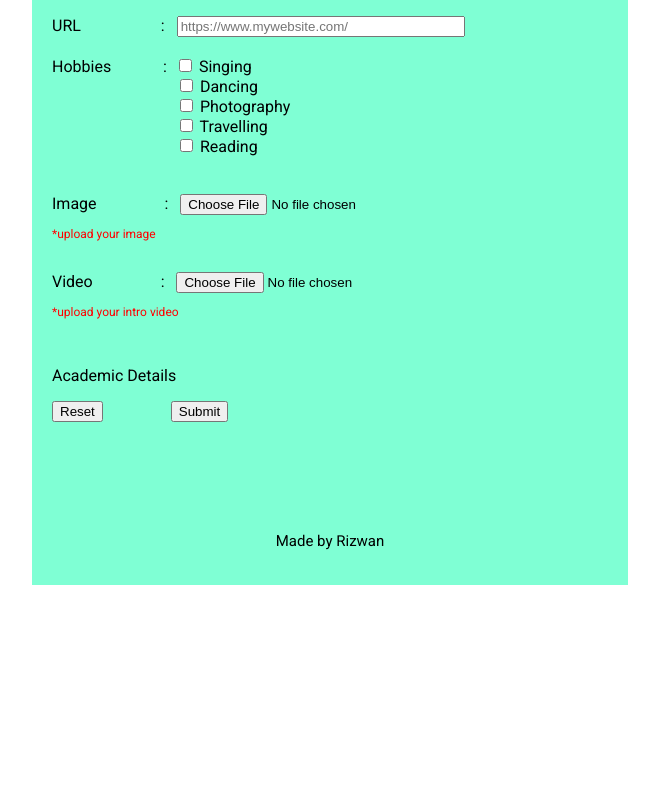
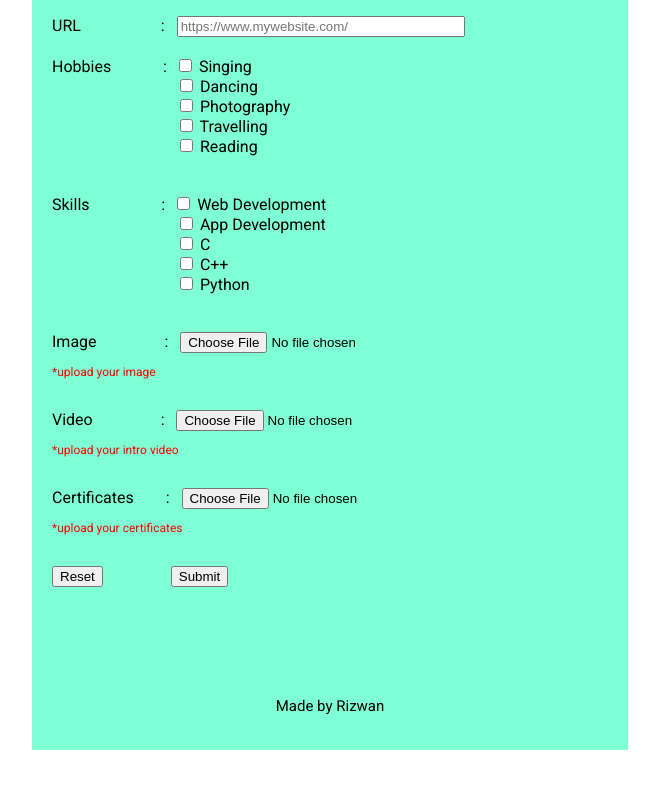
Before and after one commit to rizwanrockzz/forms, a plain HTML site: page example.html in a window 1280 px wide. Shown: the part 710-1498 px from the top of the page, without its empty margins (310-969 px from the left). Before the commit the page ends 1445 px from the top, so only its background shows below. Drawn offline with Linux system fonts and the light colour scheme.

Commit message:
Update example.html

```diff
--- a/example.html
+++ b/example.html
@@ -127,14 +127,30 @@
             <label for="reading">Reading</label><br>&emsp;&emsp;&emsp;&emsp;&emsp;&emsp;&emsp;&nbsp;&nbsp;
             <br>
             <br>
+            <label for="hobbies">Skills &nbsp;&nbsp;&nbsp;&nbsp;&nbsp;&emsp;&emsp;&emsp;:&nbsp; </label>
+            <input type="checkbox" id="singing" name="singing" value="dancing">
+            <label for="singing">Web Development</label>&ensp;<br>&emsp;&emsp;&emsp;&emsp;&emsp;&emsp;&emsp;&nbsp;&nbsp;
+            <input type="checkbox" id="dancing" name="dancing" value="dancing">
+            <label for="dancing">App Development</label>&ensp;<br>&emsp;&emsp;&emsp;&emsp;&emsp;&emsp;&emsp;&nbsp;&nbsp;
+            <input type="checkbox" id="photography" name="photography" value="photography">
+            <label for="photography">C</label>&ensp;<br>&emsp;&emsp;&emsp;&emsp;&emsp;&emsp;&emsp;&nbsp;&nbsp;
+            <input type="checkbox" id="travelling" name="travelling" value="travelling">
+            <label for="travelling">C++</label>&ensp;<br>&emsp;&emsp;&emsp;&emsp;&emsp;&emsp;&emsp;&nbsp;&nbsp;
+            <input type="checkbox" id="reading" name="reading" value="reading">
+            <label for="reading">Python</label><br>&emsp;&emsp;&emsp;&emsp;&emsp;&emsp;&emsp;&nbsp;&nbsp;
+            <br>
+            <br>
             <label for="resume">Image&emsp;&emsp;&emsp;&emsp;&nbsp;:&nbsp;&nbsp;</label>
             <input type="file" name="attachment" accept="image/png, image/jpeg"><p class="resume">*upload your image</p>
             <br>
             <label for="resume">Video&emsp;&emsp;&emsp;&emsp;&nbsp;:&nbsp;&nbsp;</label>
             <input type="file" name="attachment" accept="image/png, image/jpeg"><p class="resume">*upload your intro video</p>
             <br>
+            <label for="resume">Certificates&emsp;&emsp;:&nbsp;&nbsp;</label>
+            <input type="file" name="attachment" accept="image/png, image/jpeg"><p class="resume">*upload your certificates</p>
+            <br>
 
-            <p>Academic Details</p>
+
             <!-- <label for="button">button</label>
             <input type="button" value="Just Button"><br><br><br><br> -->
             <input type="reset">&emsp;&emsp;&emsp;&emsp;
```
